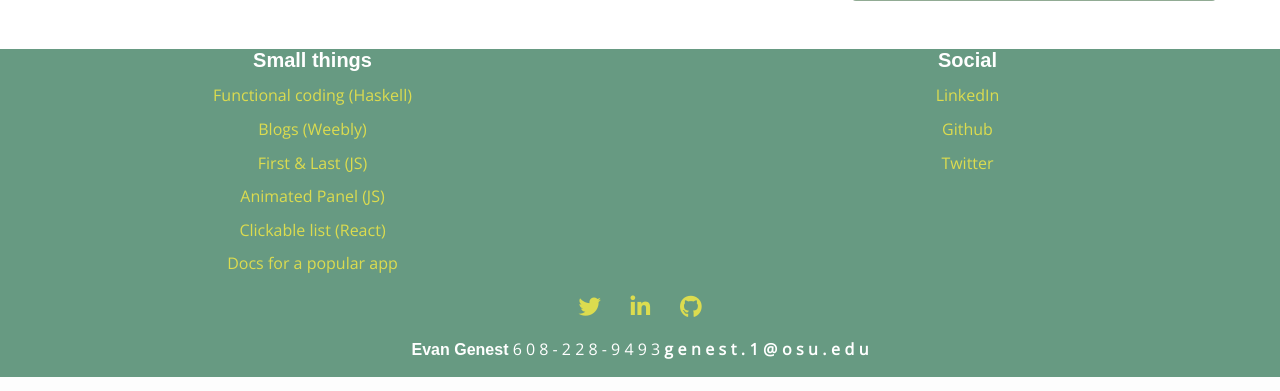
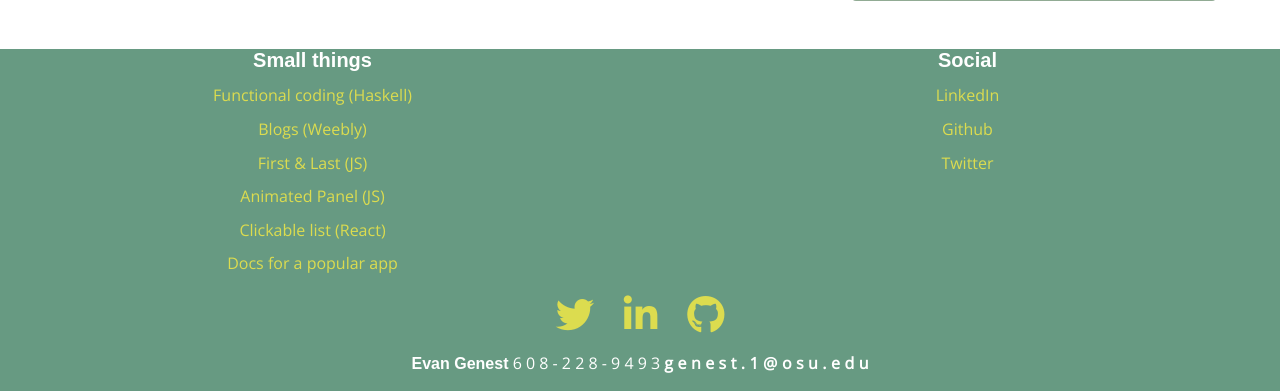
Before and after one commit to atom-box/site, a PHP site: page / in a window 1280 px wide. Shown: the part 1362-1753 px from the top of the page. Run offline with PHP 8.4, Linux system fonts and the light colour scheme; some libraries are stand-ins or nearby versions; some web fonts are replaced.

Commit message:
Add rotation on hover to social icons.

```diff
--- a/css/product.css
+++ b/css/product.css
@@ -163,7 +163,7 @@ nav div a.brand.font-chunky {
 
 
 /*
- * site header w translucence
+ * site header and footer
  */
 
 .site-header, footer {
@@ -176,14 +176,12 @@ nav div a.brand.font-chunky {
 
 div.social i.fab {
     color: var(--like-gold);
-    font-size: 1.4rem;
+    font-size: 2.4rem;
     padding: 0 0.8rem 0 0.8rem;
 }
 
 div.social i.fab:hover {
-    /* border: 0.1rem solid #aaa; */
-    /* border-radius: 1.4rem; */
-    font-size: 1.6rem;
+  transform: rotate(10deg);
 }
 
 .site-header a {
--- a/index.html
+++ b/index.html
@@ -179,6 +179,8 @@
                 </a>
             </p>
         </div>
+
+
         <address id="contact">
             <h2 class="font-chunky">Evan Genest</h2>
             <h2> 6 0 8 - 2 2 8 - 9 4 9 3</h2>
@@ -203,6 +205,7 @@
                 </div>
             </h2>
         </address>
+
     </footer>
 
     </div>
```
